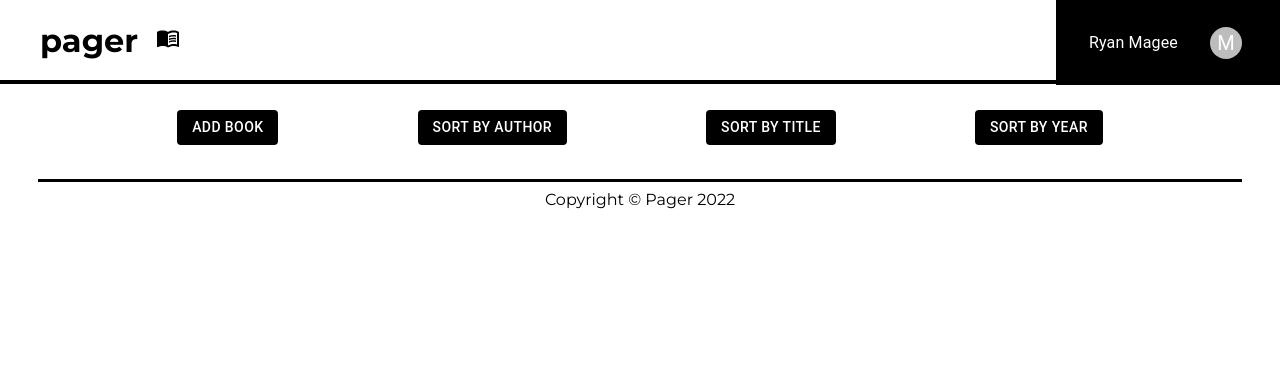
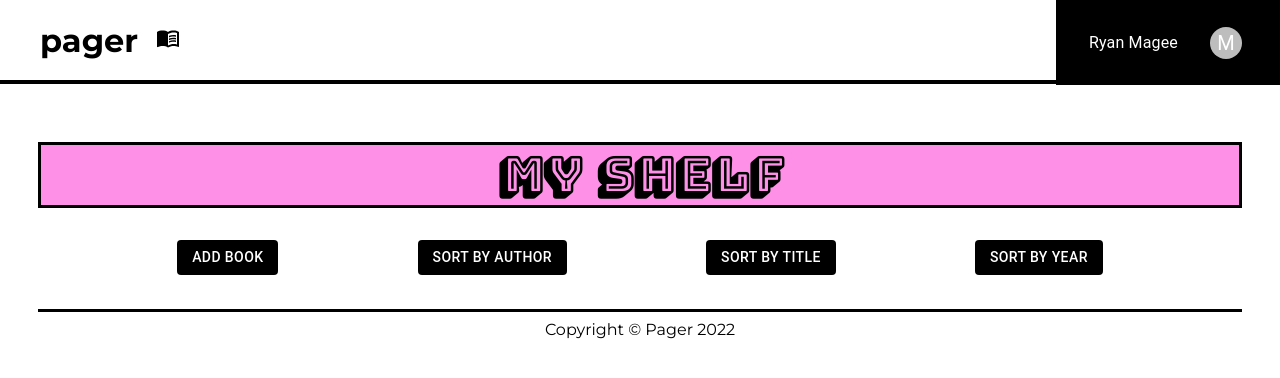
Before and after one commit to curtis-wils0n/pager, a React (Create React App) app: page /user/shelf in a window 1280 px wide. Shown: the top 378 px of the page. Built offline with nearby package versions, Linux system fonts and the light colour scheme; no server answers.

Commit message:
Include headers on pages with styling

```diff
--- a/src/routes/UserLists.jsx
+++ b/src/routes/UserLists.jsx
@@ -21,6 +21,8 @@ export default function UserLists() {
 
   return (
     <>
+      <h1 className="page-header">My Lists</h1>
+
       <form>
         <Button variant='outlined' onClick={displayForm}>Add List</Button>
       </form>
--- a/src/routes/UserReviews.jsx
+++ b/src/routes/UserReviews.jsx
@@ -10,6 +10,7 @@ export default function UserReviews() {
 
   return (
     <>
+      <h1 className="page-header">My Reviews</h1>
       <Grid container spacing={2}>
         {renderedReviews}
       </Grid>
--- a/src/routes/UserReviewsItem.jsx
+++ b/src/routes/UserReviewsItem.jsx
@@ -13,9 +13,9 @@ export default function UserReviewsItem(props) {
         width='200'
         height='300'
       />
-      <p>{!props.recommended ? "Not" : ""} Recommended!</p>
+      <StarRating rating={props.stars} />
+      <p>{!props.recommended ? "Not" : ""} Recommended</p>
       <p>{props.first_name} {props.last_name} said: "{props.description}"</p>
-      <StarRating rating={props.stars} />
     </Grid>
   );
 }
--- a/src/routes/UserShelf.jsx
+++ b/src/routes/UserShelf.jsx
@@ -22,6 +22,7 @@ export default function UserShelf() {
 
   return (
     <>
+      <h1 className="page-header">My Shelf</h1>
       <div className="sort-buttons">
         <div id="add-book-button">
           <form>
--- a/src/styles/App.css
+++ b/src/styles/App.css
@@ -83,3 +83,14 @@ footer {
   padding: 8px;
   text-align: center;
 }
+
+.page-header {
+  display: flex;
+  align-items: center;
+  justify-content: center;
+  font-family: 'Bungee Shade', cursive;
+  font-size: 3em;
+  background-color: #ff90e8;
+  border: solid 3px black;
+  height: 60px;
+}
```
Lines whose indentation alone changed are shown as unchanged.
